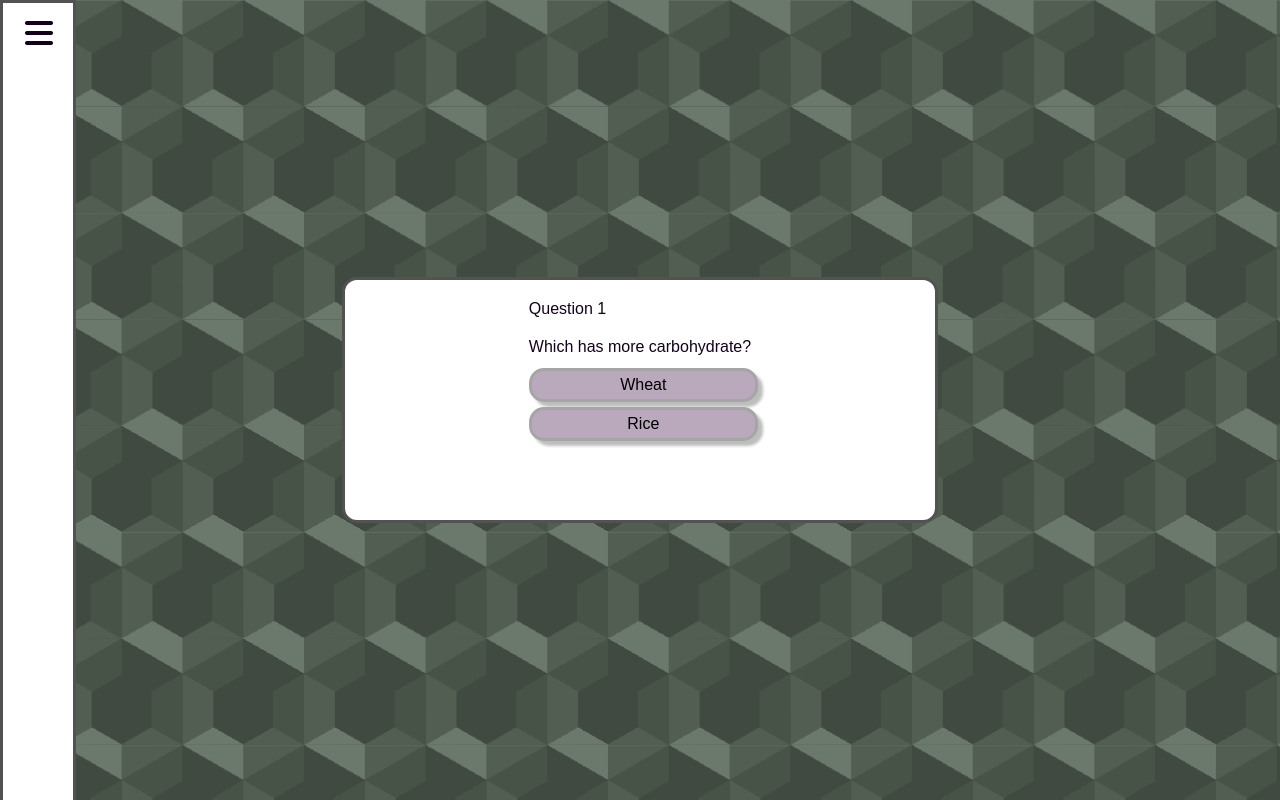
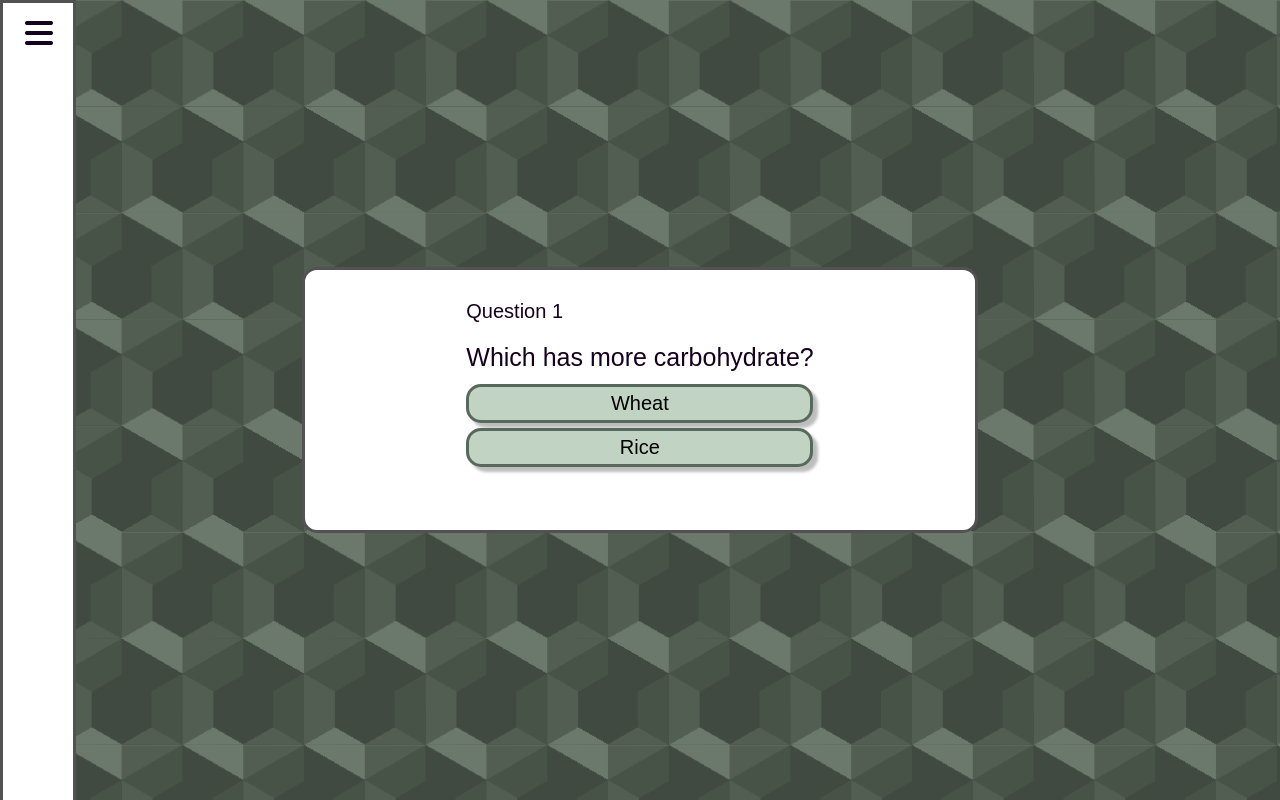
Before and after one commit to std-runtime-error/senior-project-nutrition, a React (Create React App) app: page /simplequiz in a window 1280 px wide. Built offline with nearby package versions, Linux system fonts and the light colour scheme.

Commit message:
Update quiz UI

```diff
--- a/src/index.css
+++ b/src/index.css
@@ -52,20 +52,23 @@ body {
 /* setting for the quiz box */
 .simplequiz {
   background-color: #ffffff;
-  width: 550px;
+  min-width: 550px;
   min-height: 200px;
   height: min-content;
   border-radius: 15px;
-  padding: 20px;
+  padding: 30px;
+  padding-left: 60px;
+  padding-right: 60px;
   border: 3px solid #525252;
   display: flex;
   justify-content: space-evenly;
+
 }
 
 .score-section {
   white-space: pre-wrap;
   display: flex;
-  font-size: 24px;
+  font-size: 36px;
   align-items: center;
 }
 
@@ -76,6 +79,7 @@ body {
 
 .question-count {
   margin-bottom: 20px;
+  font-size:20px;
 }
 
 .question-count span {
@@ -84,10 +88,12 @@ body {
 
 .question-text {
   margin-bottom: 12px;
+  font-size:25px;
+
 }
 
 .answer-section {
-  width: 100%;
+  width: 97%;
   display: flex;
   flex-direction: column;
   justify-content : center;
@@ -96,18 +102,24 @@ body {
 /* Setting for answers' button */
 button {
   width: 103%;
-  font-size: 16px;
+  font-size: 20px;
   color: #000000;
-  background-color: #baa8bd;
+  background-color: #c1d3c2;
   border-radius: 15px;
   display: flex;
   padding: 5px;
   justify-content: center;
   align-items: center;
-  border: 3px solid #a5a5a5;
+  border: 3px solid #56695b;
   cursor: pointer;
   margin-bottom: 5px;
   box-shadow: 5px 5px 3px #00000042;
+  transition:0.05s;
+
+  &:hover {
+    border: 3px solid #39bb18;
+    box-shadow: 5px 5px 3px #000000a0;
+  }
 }
 
 .NavigationBar {
```
